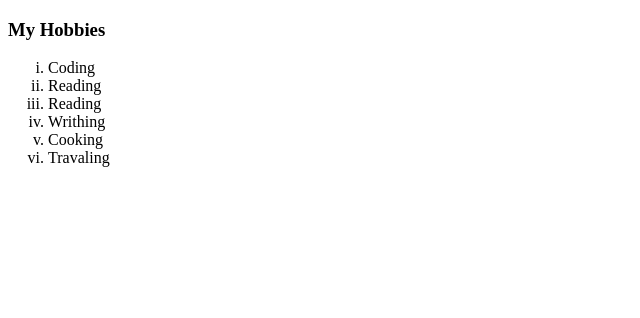
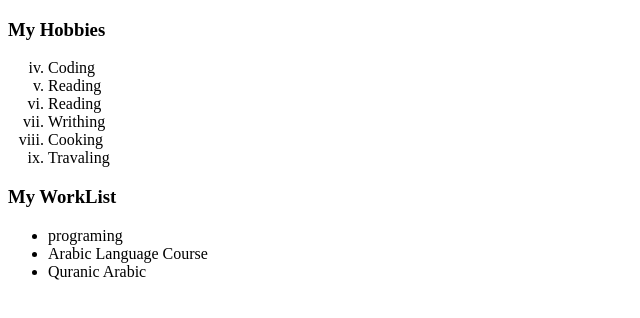
Before and after one commit to ishoef/Class---6, a plain HTML site: page index.html in a window 1280 px wide. Shown: the whole page, without its empty margins (0-640 px from the left). Drawn offline with Linux system fonts and the light colour scheme.

Commit message:
modified

```diff
--- a/index.html
+++ b/index.html
@@ -8,7 +8,7 @@
 <body>
 
     <h3>My Hobbies</h3>
-    <ol type="i">
+    <ol type="i" start="4">
         <li>Coding</li>
         <li>Reading</li>
         <li>Reading</li>
@@ -16,5 +16,12 @@
         <li>Cooking</li>
         <li>Travaling</li>
     </ol>
+
+    <h3>My WorkList</h3>
+    <ul type="disc">
+        <li>programing</li>
+        <li>Arabic Language Course</li>
+        <li>Quranic Arabic</li>
+    </ul>
 </body>
 </html>
```
